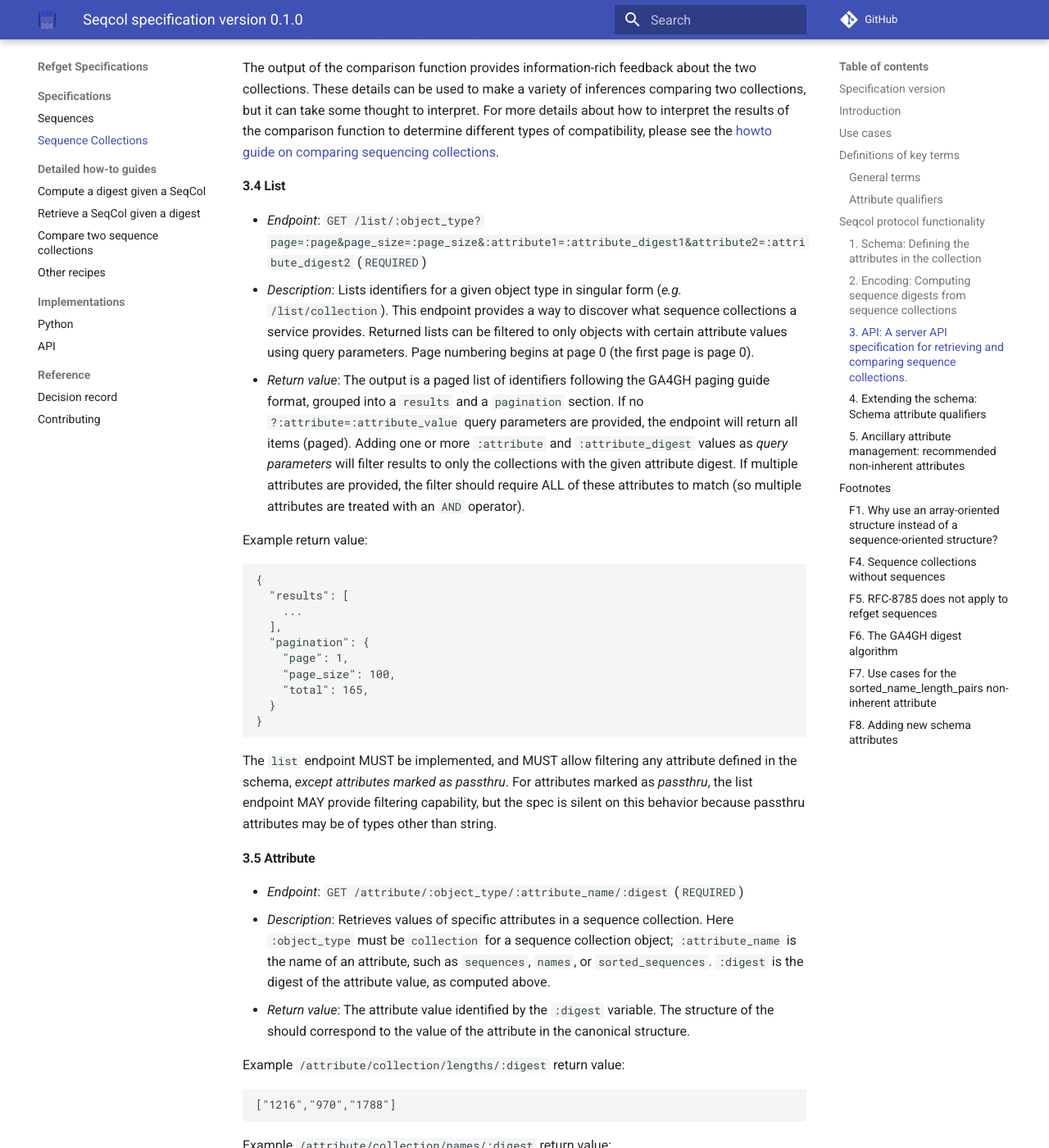
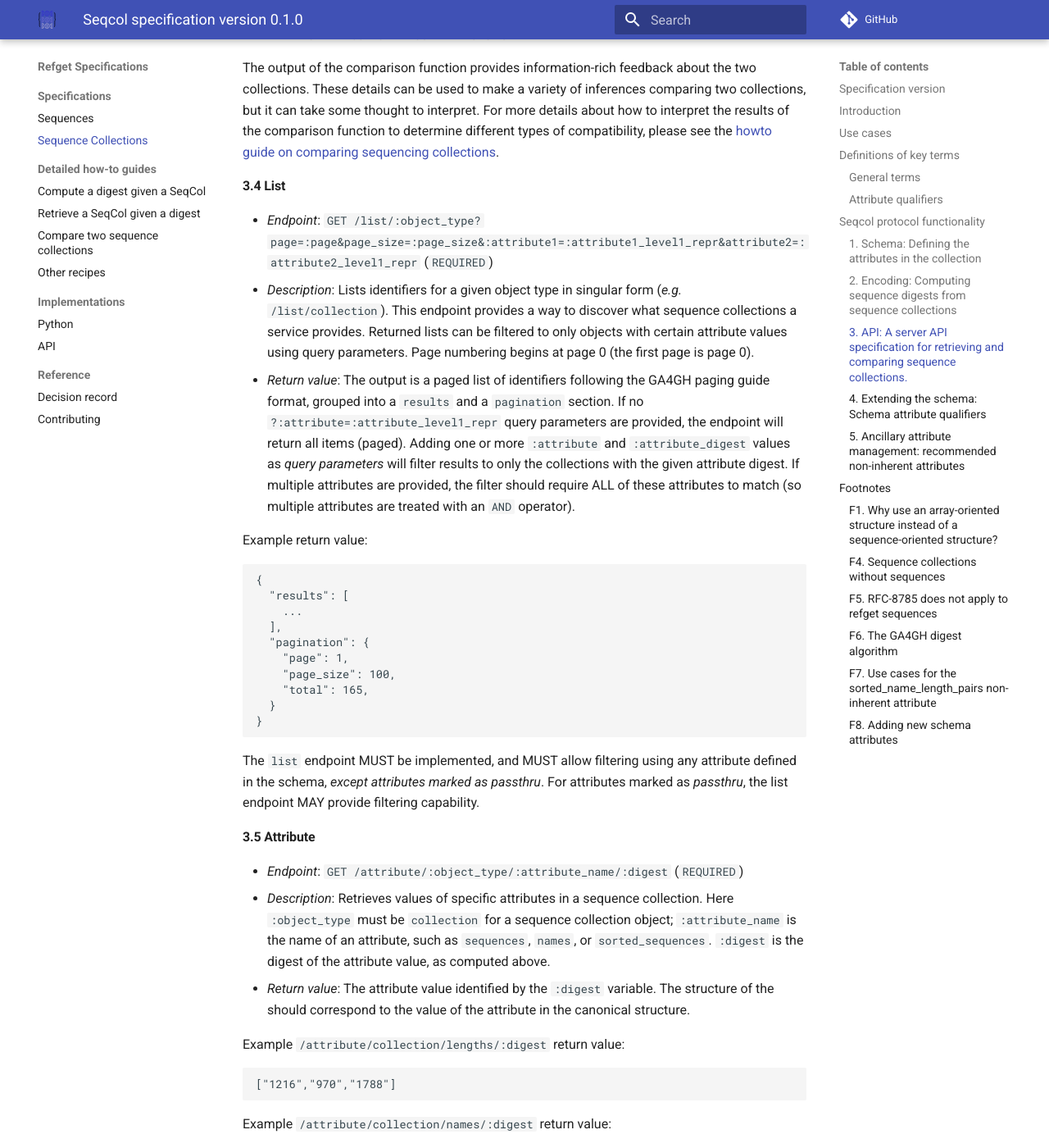
Before and after one commit to ga4gh/refget, an MkDocs documentation site: the page built from docs/seqcol.md, in a window 1280 px wide and 1400 px high, scrolled down 13302 px. Shown: the whole window at 82% size. Built offline with MkDocs 1.6.1 and Material for MkDocs 9.7.7, drawn with Linux system fonts in a browser that asks for light colours; comment, search, counter and statistics services are not loaded; some of the changed text lies outside the part shown.

Commit message:
some renaming

````diff
--- a/docs/seqcol.md
+++ b/docs/seqcol.md
@@ -465,9 +465,11 @@ For more details about how to interpret the results of the comparison function t
 
 #### 3.4 List
 
-- *Endpoint*: `GET /list/:object_type?page=:page&page_size=:page_size&:attribute1=:attribute_digest1&attribute2=:attribute_digest2` (`REQUIRED`)
-- *Description*: Lists identifiers for a given object type in singular form (*e.g.* `/list/collection`). This endpoint provides a way to discover what sequence collections a service provides. Returned lists can be filtered to only objects with certain attribute values using query parameters. Page numbering begins at page 0 (the first page is page 0).
-- *Return value*: The output is a paged list of identifiers following the GA4GH paging guide format, grouped into a `results` and a `pagination` section. If no `?:attribute=:attribute_value` query parameters are provided, the endpoint will return all items (paged). Adding one or more `:attribute` and `:attribute_digest` values as *query parameters*  will filter results to only the collections with the given attribute digest. If multiple attributes are provided, the filter should require ALL of these attributes to match (so multiple attributes are treated with an `AND` operator).
+- *Endpoint*: `GET /list/:object_type?page=:page&page_size=:page_size&:attribute1=:attribute1_level1_repr&attribute2=:attribute2_level1_repr` (`REQUIRED`)
+- *Description*: Lists identifiers for a given object type in singular form (*e.g.* `/list/collection`). This endpoint provides a way to discover what sequence collections a service provides.
+  Returned lists can be filtered to only objects with certain attribute values using query parameters.
+  Page numbering begins at page 0 (the first page is page 0).
+- *Return value*: The output is a paged list of identifiers following the GA4GH paging guide format, grouped into a `results` and a `pagination` section. If no `?:attribute=:attribute_level1_repr` query parameters are provided, the endpoint will return all items (paged). Adding one or more `:attribute` and `:attribute_digest` values as *query parameters*  will filter results to only the collections with the given attribute digest. If multiple attributes are provided, the filter should require ALL of these attributes to match (so multiple attributes are treated with an `AND` operator).
 
 
 Example return value:
@@ -485,8 +487,8 @@ Example return value:
 }
 ```
 
-The `list` endpoint MUST be implemented, and MUST allow filtering any attribute defined in the schema, *except attributes marked as passthru*.
-For attributes marked as *passthru*, the list endpoint MAY provide filtering capability, but the spec is silent on this behavior because passthru attributes may be of types other than string.
+The `list` endpoint MUST be implemented, and MUST allow filtering using any attribute defined in the schema, *except attributes marked as passthru*.
+For attributes marked as *passthru*, the list endpoint MAY provide filtering capability.
 
 #### 3.5 Attribute
 
@@ -508,8 +510,7 @@ Example `/attribute/collection/names/:digest` return value:
 ```
 
 The attribute endpoint MUST be functional for any attribute defined in the schema, *except those marked as transient or passthru*.
-The endpoint MAY respond to requests for attributes marked as *passthru*.
-The endpoint SHOULD NOT respond to requests for attributes marked as *transient*.
+The endpoint SHOULD NOT respond to requests for attributes marked as *passthru* OR *transient*.
 For more information on transient and passthru attributes, see [Section 4](#4-extending-the-schema-schema-attribute-qualifiers).
 
 
@@ -612,6 +613,18 @@ Therefore, it makes sense to treat this concept the same way JSON schema treats
 In contrast, the idea of `collated` describes a property independently: Whether an attribute is collated is part of the definition of the attribute; if the attribute were moved to a different object, it would still be collated.
 
 Finally, the 3 global qualiers are grouped under the 'ga4gh' key for consistency with other GA4GH specifications, and to group the seqcol-specific extended functionality into one place.
+
+
+
+The qualifiers are all about transitions from different representations.
+
+qualifer | level1 | level2
+*NONE* | digest | main representation
+passthru | yes | same as level1
+transient | yes | N/A (not present)
+inherent
+
+
 
 ### 5. Ancillary attribute management: recommended non-inherent attributes
 
````
